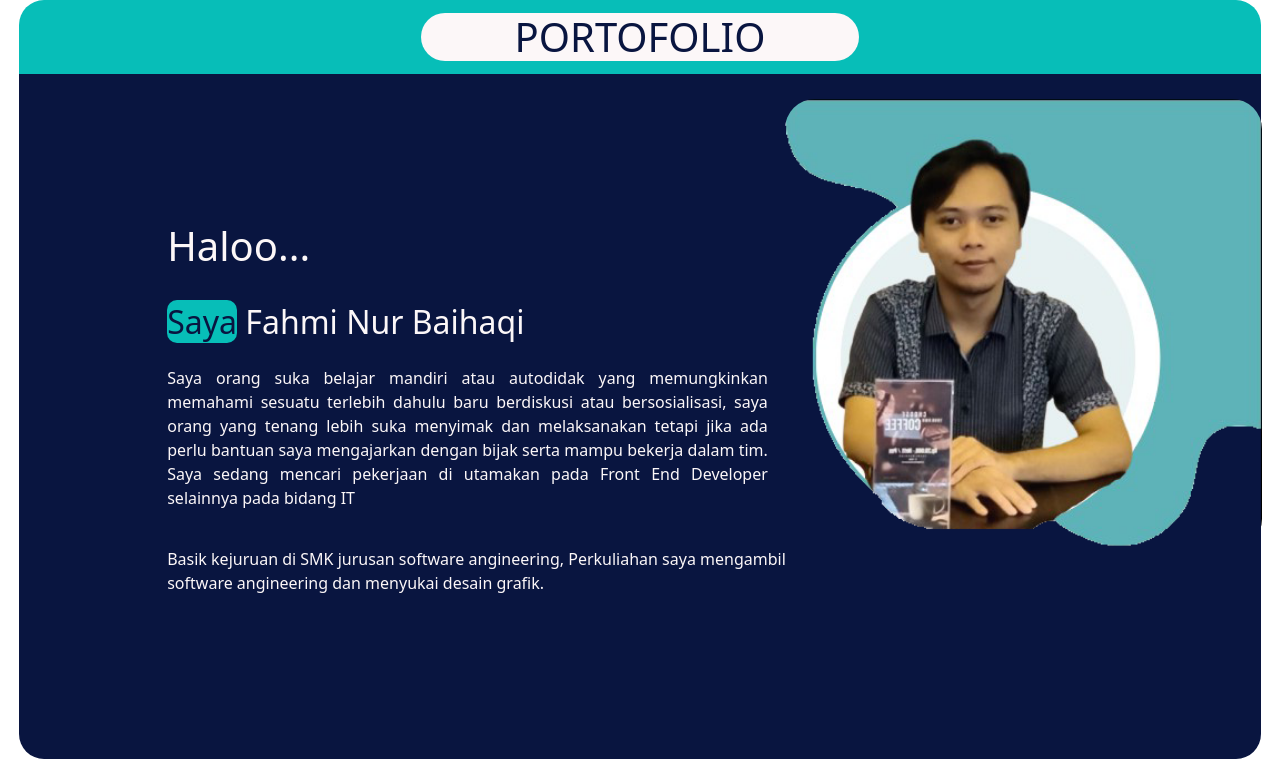
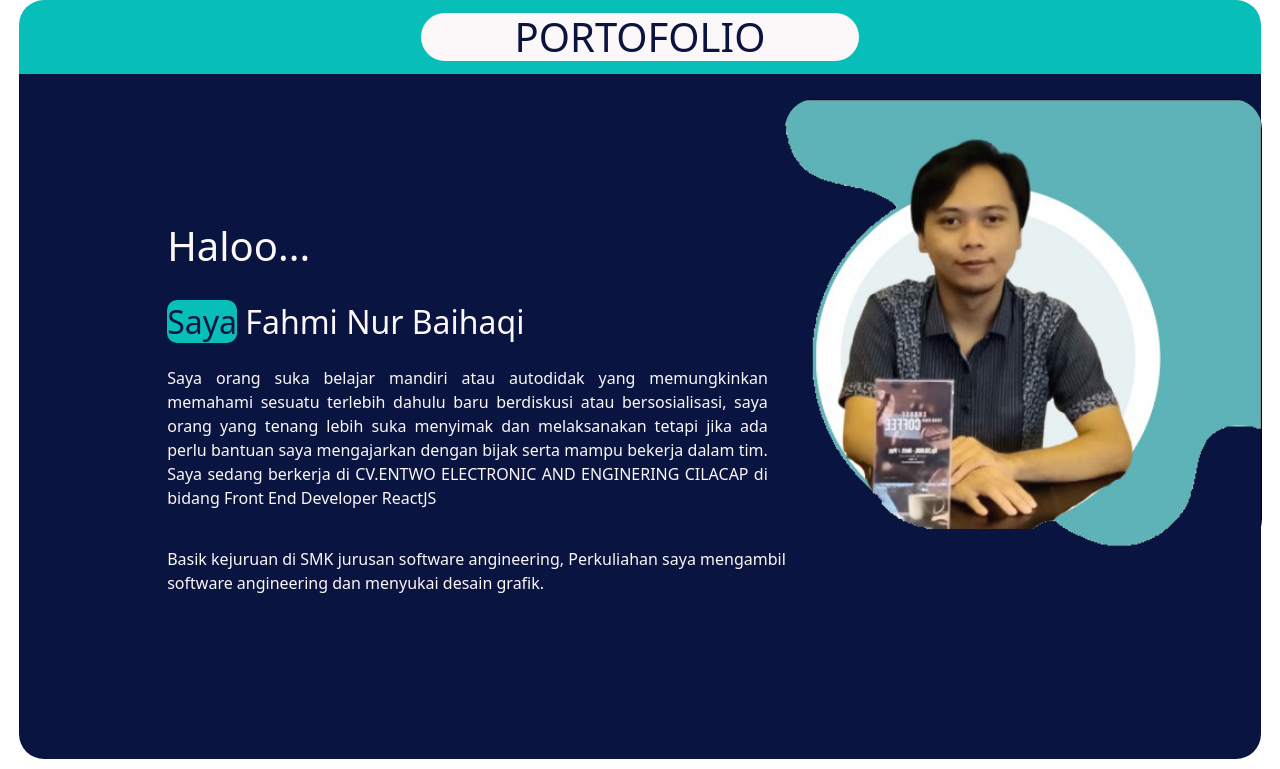
Before and after one commit to FahmiNB/my-porto, a React (Create React App) app: page / in a window 1280 px wide. Shown: the top 769 px of the page. Built offline with nearby package versions, Linux system fonts and the light colour scheme.

Commit message:
update profil bio

```diff
--- a/src/component/ProfilName.js
+++ b/src/component/ProfilName.js
@@ -4,7 +4,7 @@ import profile from './images/photo.png';
 
 
 class ProfilName extends React.Component {
-    render () {
+    render() {
 
         return (
             <div className='container-About'>
@@ -13,11 +13,11 @@ class ProfilName extends React.Component {
                 <p className='About-me' align="justify">Saya orang suka belajar mandiri atau autodidak yang memungkinkan memahami
                     sesuatu terlebih dahulu baru berdiskusi atau bersosialisasi, saya orang yang tenang lebih
                     suka menyimak dan melaksanakan tetapi jika ada perlu bantuan saya mengajarkan dengan bijak serta mampu bekerja dalam tim.
-               Saya sedang mencari pekerjaan di utamakan pada Front End Developer selainnya pada bidang IT  </p>
+                    Saya sedang berkerja di CV.ENTWO ELECTRONIC AND ENGINERING CILACAP di bidang Front End Developer ReactJS  </p>
 
                 <p className='vacational-Base'>Basik kejuruan di SMK jurusan software angineering, Perkuliahan saya mengambil software angineering dan menyukai desain grafik.  </p>
 
-               <img className='photo' src={profile}/>
+                <img className='photo' src={profile} />
             </div>
         );
     }
```
Lines whose indentation alone changed are shown as unchanged.
